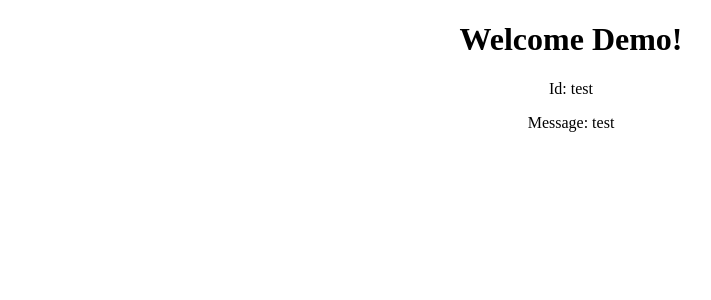
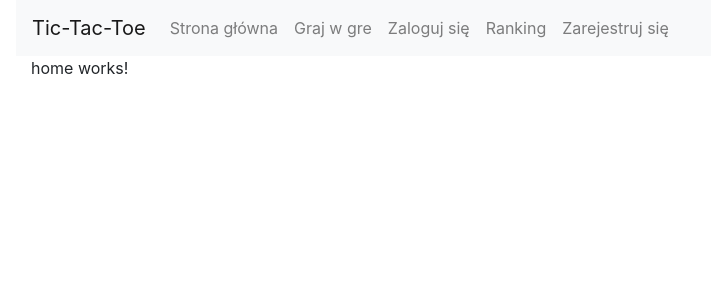
Before and after one commit to tic-tac-toe-ug/tic-tac-toe, an Angular app: page / in a window 1280 px wide. Shown: the top 300 px of the page, without its empty margins (69-780 px from the left). Built offline with nearby package versions, Linux system fonts and the light colour scheme; no server answers.

Commit message:
Added basic navigation

```diff
--- a/src/app/app.component.html
+++ b/src/app/app.component.html
@@ -1,9 +1,4 @@
-<div style="text-align:center"class="container">
-  <h1>
-    Welcome {{title}}!
-  </h1>
-  <div class="container">
-    <p>Id: <span>{{data.id}}</span></p>
-    <p>Message: <span>{{data.content}}</span></p>
-  </div>
+<div class="container">
+  <app-navigation></app-navigation>
+  <router-outlet></router-outlet>
 </div>
--- a/src/app/app.component.ts
+++ b/src/app/app.component.ts
@@ -3,8 +3,7 @@ import {HttpClient} from '@angular/common/http';
 
 @Component({
   selector: 'app-root',
-  templateUrl: './app.component.html',
-  styleUrls: ['./app.component.css']
+  templateUrl: './app.component.html'
 })
 export class AppComponent {
   title = 'Demo';
--- /dev/null
+++ b/src/app/home.component.html
@@ -0,0 +1,3 @@
+<div class="col">
+  <p>home works!</p>
+</div>
--- /dev/null
+++ b/src/app/home.component.ts
@@ -0,0 +1,14 @@
+import { Component, OnInit } from '@angular/core';
+
+@Component({
+  selector: 'app-home',
+  templateUrl: './home.component.html'
+})
+export class HomeComponent implements OnInit {
+
+  constructor() { }
+
+  ngOnInit(): void {
+  }
+
+}
--- /dev/null
+++ b/src/app/navigation.component.html
@@ -0,0 +1,16 @@
+<nav class="navbar navbar-expand-md navbar-light bg-light">
+  <a class="navbar-brand" href="#">Tic-Tac-Toe</a>
+  <button class="navbar-toggler" type="button" data-toggle="collapse" data-target="#navbarNavAltMarkup"
+          aria-controls="navbarNavAltMarkup" aria-expanded="false" aria-label="Toggle navigation">
+    <span class="navbar-toggler-icon"></span>
+  </button>
+  <div class="collapse navbar-collapse" id="navbarNavAltMarkup">
+    <div class="navbar-nav">
+      <a class="nav-item nav-link" routerLink="/">Strona główna</a>
+      <a class="nav-item nav-link" routerLink="/play-game">Graj w gre</a>
+      <a class="nav-item nav-link" routerLink="/login-form">Zaloguj się</a>
+      <a class="nav-item nav-link" routerLink="/ranking">Ranking</a>
+      <a class="nav-item nav-link" routerLink="/register-form">Zarejestruj się</a>
+    </div>
+  </div>
+</nav>
--- /dev/null
+++ b/src/app/navigation.component.ts
@@ -0,0 +1,15 @@
+import {Component} from '@angular/core';
+import {Routes} from "@angular/router";
+import {HomeComponent} from "./home.component";
+import {PageNotFoundComponent} from "./page-not-found.component";
+
+@Component({
+  selector: 'app-navigation',
+  templateUrl: './navigation.component.html'
+})
+export class NavigationComponent { }
+
+export const NavigationRoutes: Routes = [
+  {path: '', component: HomeComponent},
+  {path: '**', component: PageNotFoundComponent}
+]
--- /dev/null
+++ b/src/app/page-not-found.component.html
@@ -0,0 +1,3 @@
+<div class="col">
+  <p>Podany adres nie istnieje</p>
+</div>
--- /dev/null
+++ b/src/app/page-not-found.component.ts
@@ -0,0 +1,14 @@
+import { Component, OnInit } from '@angular/core';
+
+@Component({
+  selector: 'app-page-not-found',
+  templateUrl: './page-not-found.component.html'
+})
+export class PageNotFoundComponent implements OnInit {
+
+  constructor() { }
+
+  ngOnInit(): void {
+  }
+
+}
--- a/src/index.html
+++ b/src/index.html
@@ -6,8 +6,11 @@
   <base href="/">
   <meta name="viewport" content="width=device-width, initial-scale=1">
   <link rel="icon" type="image/x-icon" href="favicon.ico">
+  <link rel="stylesheet" href="https://cdn.jsdelivr.net/npm/bootstrap@4.5.3/dist/css/bootstrap.min.css" integrity="sha384-TX8t27EcRE3e/ihU7zmQxVncDAy5uIKz4rEkgIXeMed4M0jlfIDPvg6uqKI2xXr2" crossorigin="anonymous">
 </head>
 <body>
   <app-root></app-root>
 </body>
+<script src="https://code.jquery.com/jquery-3.5.1.slim.min.js" integrity="sha384-DfXdz2htPH0lsSSs5nCTpuj/zy4C+OGpamoFVy38MVBnE+IbbVYUew+OrCXaRkfj" crossorigin="anonymous"></script>
+<script src="https://cdn.jsdelivr.net/npm/bootstrap@4.5.3/dist/js/bootstrap.bundle.min.js" integrity="sha384-ho+j7jyWK8fNQe+A12Hb8AhRq26LrZ/JpcUGGOn+Y7RsweNrtN/tE3MoK7ZeZDyx" crossorigin="anonymous"></script>
 </html>
```
Also changed, not shown: src/app/app.module.ts (+17 -7 lines), src/app/app.component.css (deleted), 1 other file (tests, documents, lock files or other folders).
